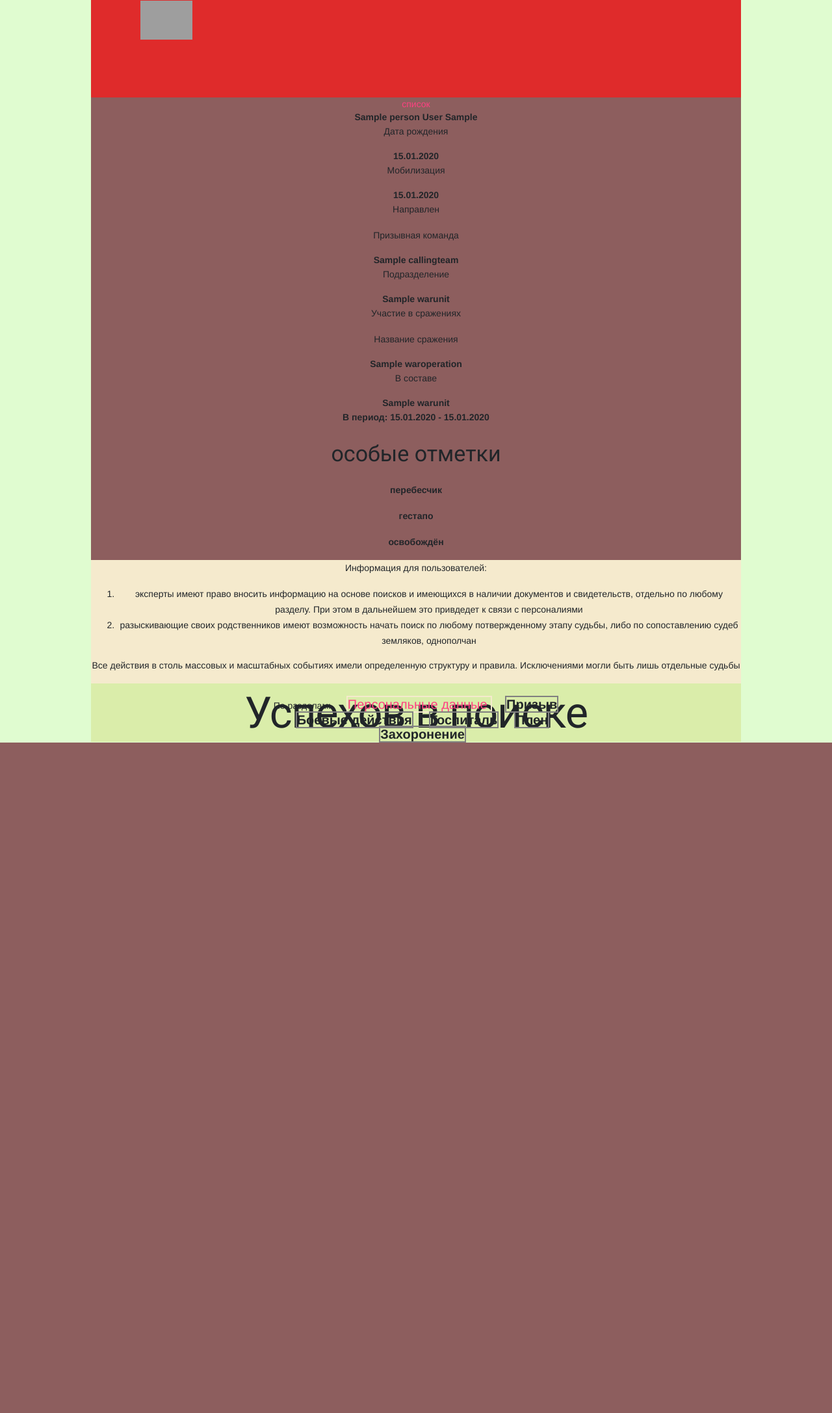
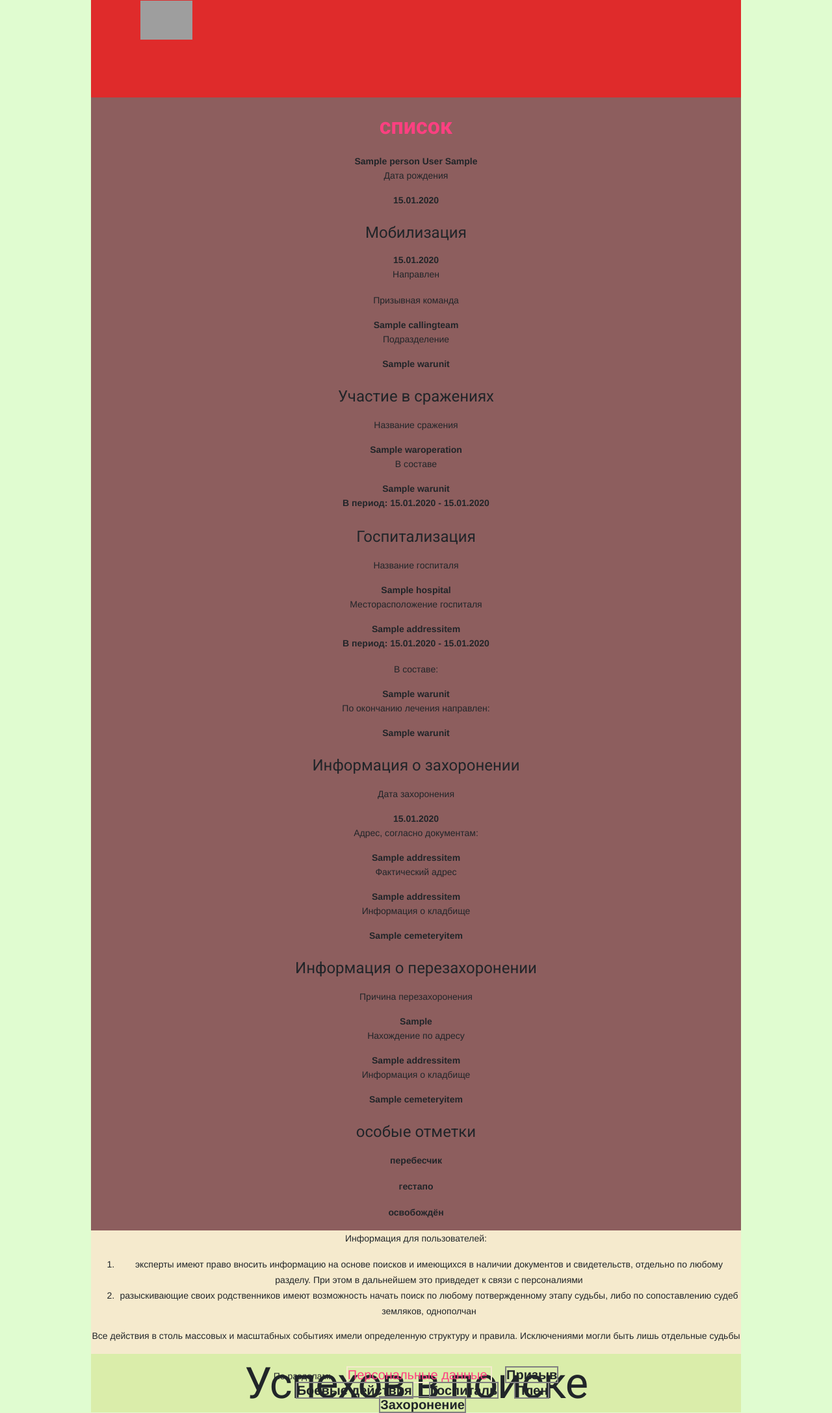
Before and after one commit to denk1/rtbn, a Django app: page /1/ in a window 1280 px wide. Shown: the whole page at 65% size. Before the commit the page ends 1143 px from the top, so only its background shows below. Run offline with Django 3.2, Linux system fonts and the light colour scheme; tables that the repository leaves empty hold one stand-in row (values such as "Sample post"); some libraries are stand-ins or nearby versions; grey boxes are pictures that could not be loaded.

Commit message:
reburial details

```diff
--- a/rtbn/views.py
+++ b/rtbn/views.py
@@ -323,7 +323,9 @@ class PersonDetail(DetailView):
         person = get_object_or_404(Person, pk=self.kwargs.get('pk'))
         context['calling_directions'] = CallingDirection.objects.filter(person=person)
         context['war_archievement'] = WarArchievement.objects.filter(person=person)
-        context['hospitalization'] = Hospitalization.objects.filter(person=person)
+        context['hospitalizations'] = Hospitalization.objects.filter(person=person)
+        context['burial'] = Burial.objects.filter(person=person).first()
+        context['reburial'] = Reburial.objects.filter(person=person).first()
         return context
 
 
--- a/templates/rtbn/person_detail.html
+++ b/templates/rtbn/person_detail.html
@@ -1,7 +1,7 @@
 
 {% extends 'base.html' %}
 {% block content %}
-<a href='{% url "data_list" %}'>список</a>
+<a href='{% url "data_list" %}'><h3><b>список</b></h3></a>
 <div class="info">
 <b class="name-info">
     {{ person.name }}
@@ -10,7 +10,7 @@
 </b>
 <p>Дата рождения</p>
 <b>{{ person.birthday|date:"d.m.Y" }}</b>
-<p >Мобилизация</p>
+<h4>Мобилизация</h4>
 <b>{{ person.mobilization|date:'d.m.Y' }}<b>
 <p>Направлен</p>
 {% for direction in calling_directions %}
@@ -19,7 +19,7 @@
 <p>Подразделение</p>
 <b>{{ direction.war_unit }}</b>
 {% endfor %}
-<p>Участие в сражениях</p>
+<h4>Участие в сражениях</h4>
 {% for archievement in war_archievement %}
 <p>Название сражения</p>
 <b>{{ archievement.war_operation }}</b>
@@ -28,7 +28,69 @@
 <p><b>В период: {{ archievement.period_from|date:"d.m.Y" }} - {{ archievement.period_to|date:"d.m.Y" }}</b></p>
 {% endfor %}
 
-<h3>особые отметки</h3>
+{% if hospitalizations %}
+    <h4>Госпитализация</h4>
+    {% for hospitalization in hospitalizations  %}
+        <p>Название госпиталя</p>
+        {{ hospitalization.hospital }}
+        <p>Месторасположение госпиталя</p>
+        {{ hospitalization.hospital_location }}
+        <p><b>В период: {{ hospitalization.period_from|date:"d.m.Y" }} - {{ hospitalization.period_to|date:"d.m.Y" }}</b></p>
+        {% if hospitalization.war_unit_consist %}
+            <p>В составе:</p>
+            {{ hospitalization.war_unit_consist }}
+        {% endif %}
+        {% if hospitalization.war_unit_direction %}
+            <p>По окончанию лечения направлен:</p>
+            {{ hospitalization.war_unit_direction }}
+        {% endif %}
+    {% endfor %}
+{% endif %}
+
+{% if burial %}
+    <h4>Информация о захоронении</h4>
+    {% if burial.date_of_burial %}
+        <p>Дата захоронения</p>
+        {{ burial.date_of_burial|date:"d.m.Y" }}
+    {% endif %}
+    {% if burial.address_doc %}
+        <p>Адрес, согласно документам:</p>
+        {{ burial.address_doc }}
+    {% endif %}
+    {% if burial.address_act %}
+        <p>Фактический адрес</p>
+        {{ burial.address_act }}
+    {% endif %}
+    {% if burial.cemetery_item %}
+        <p>Информация о кладбище</p>
+        {{ burial.cemetery_item }}
+    {% endif %}
+
+{% endif%}
+
+{% if reburial %}
+    <h4>Информация о перезахоронении</h4>
+    {% if reburial.date_of_burial %}
+        <p>Дата перезахоронения</p>
+        {{ reburial.date_of_reburial|date:"d.m.Y" }}
+    {% endif %}
+    {% if reburial.reburial_cause %}
+        <p>Причина перезахоронения</p>
+        {{ reburial.reburial_cause }}
+    {% endif %}
+    {% if reburial.address %}
+        <p>Нахождение по адресу</p>
+        {{ reburial.address }}
+    {% endif %}
+    {% if reburial.cemetery_item %}
+        <p>Информация о кладбище</p>
+        {{ reburial.cemetery_item }}
+    {% endif %}
+
+{% endif%}
+
+
+<h4>особые отметки</h4>
 {% if person.is_defector %}
 <p><b>перебесчик</b></p>
 {% endif %}
--- a/templates/search.html
+++ b/templates/search.html
@@ -4,7 +4,7 @@
     <div class="inner">
         <div class="search_border">
             <div class="main_button"><b>Поиск</b></div>
-            <div class="main_button"><a href="{% url 'data_input' %}"><b>Внесение данных</b></a></div>
+            <div class="main_button"><a href="{% url 'add_person' %}"><b>Внесение данных</b></a></div>
         </div>
     </div>
 {% endblock %}
```
